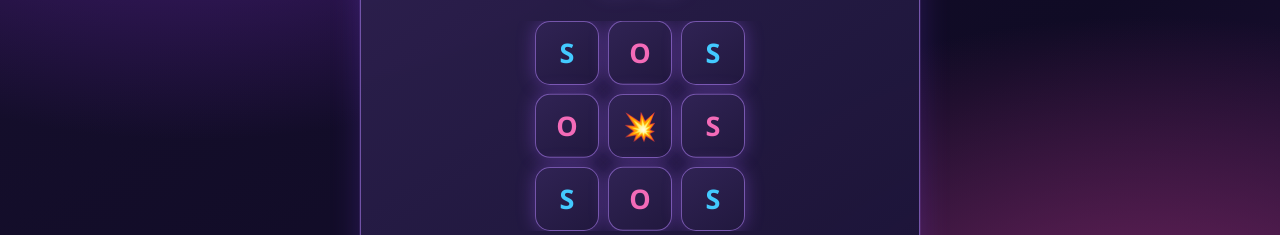
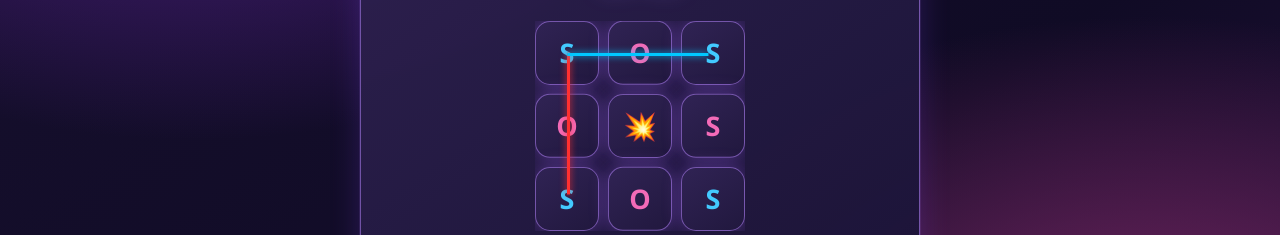
Before and after one commit to shaikhasame55-collab/SOS-Game, a plain HTML site: page index.html in a window 1280 px wide. Shown: the part 327-562 px from the top of the page. Drawn offline with Linux system fonts and the light colour scheme.

Commit message:
Update style.css

```diff
--- a/style.css
+++ b/style.css
@@ -1452,36 +1452,6 @@ button:focus-visible {
   overflow: hidden;
 }
 
-#welcomePage .game-preview::after {
-  content: "";
-  position: absolute;
-  left: 0;
-  width: 100%;
-  height: 3px;
-  top: -5px;
-  background: #00f5ff;
-  box-shadow: 0 0 8px #00f5ff, 0 0 18px #00f5ff;
-  animation: sosScanLine 2.5s linear infinite;
-  pointer-events: none;
-}
-
-@keyframes sosScanLine {
-  0% {
-    top: -5px;
-    opacity: 0;
-  }
-  10% {
-    opacity: 1;
-  }
-  90% {
-    opacity: 1;
-  }
-  100% {
-    top: 105%;
-    opacity: 0;
-  }
-}
-
 /* BOTTOM LINE ANIMATION */
 #welcomePage .bottom-line {
   animation: bottomGlow 1.5s ease-in-out infinite alternate;
@@ -1543,3 +1513,90 @@ button:focus-visible {
                 0 0 32px #00c6ff;
   }
 }
+
+/* STARTING PAGE - SOS PATTERN LINES */
+
+#welcomePage .game-preview {
+  position: relative;
+}
+
+/* BLUE HORIZONTAL SOS */
+#welcomePage .game-preview::after {
+  content: "";
+  position: absolute;
+  left: 16.67%;
+  top: 16.67%;
+  width: 66.66%;
+  height: 3px;
+  background: #00c8ff;
+  box-shadow: 0 0 8px #00c8ff, 0 0 15px #00c8ff;
+  animation: blueSOS 1.5s ease-in-out infinite;
+  pointer-events: none;
+}
+
+/* RED VERTICAL SOS */
+#welcomePage .game-preview::before {
+  content: "";
+  position: absolute;
+  left: 16.67%;
+  top: 16.67%;
+  width: 3px;
+  height: 66.66%;
+  background: #ff3030;
+  box-shadow: 0 0 8px #ff3030, 0 0 15px #ff3030;
+  animation: redSOS 1.5s ease-in-out infinite;
+  pointer-events: none;
+}
+/* PAGE 1 - SOS LINES CENTER ALIGN */
+
+#welcomePage .game-preview {
+  position: relative;
+  width: 210px;
+  height: 210px;
+  margin-left: auto;
+  margin-right: auto;
+}
+
+#welcomePage .game-preview::after {
+  content: "";
+  position: absolute;
+  left: 32px;
+  top: 32px;
+  width: 146px;
+  height: 3px;
+  background: #00c8ff;
+  box-shadow: 0 0 8px #00c8ff;
+  transform: scaleX(0);
+  transform-origin: left;
+  animation: blueSOS 2s infinite;
+  z-index: 10;
+  pointer-events: none;
+}
+
+#welcomePage .game-preview::before {
+  content: "";
+  position: absolute;
+  left: 32px;
+  top: 32px;
+  width: 3px;
+  height: 146px;
+  background: #ff3030;
+  box-shadow: 0 0 8px #ff3030;
+  transform: scaleY(0);
+  transform-origin: top;
+  animation: redSOS 2s infinite;
+  z-index: 10;
+  pointer-events: none;
+}
+
+@keyframes blueSOS {
+  0%, 15% { transform: scaleX(0); }
+  60%, 85% { transform: scaleX(1); }
+  100% { transform: scaleX(0); }
+}
+
+@keyframes redSOS {
+  0%, 15% { transform: scaleY(0); }
+  60%, 85% { transform: scaleY(1); }
+  100% { transform: scaleY(0); }
+}
```
